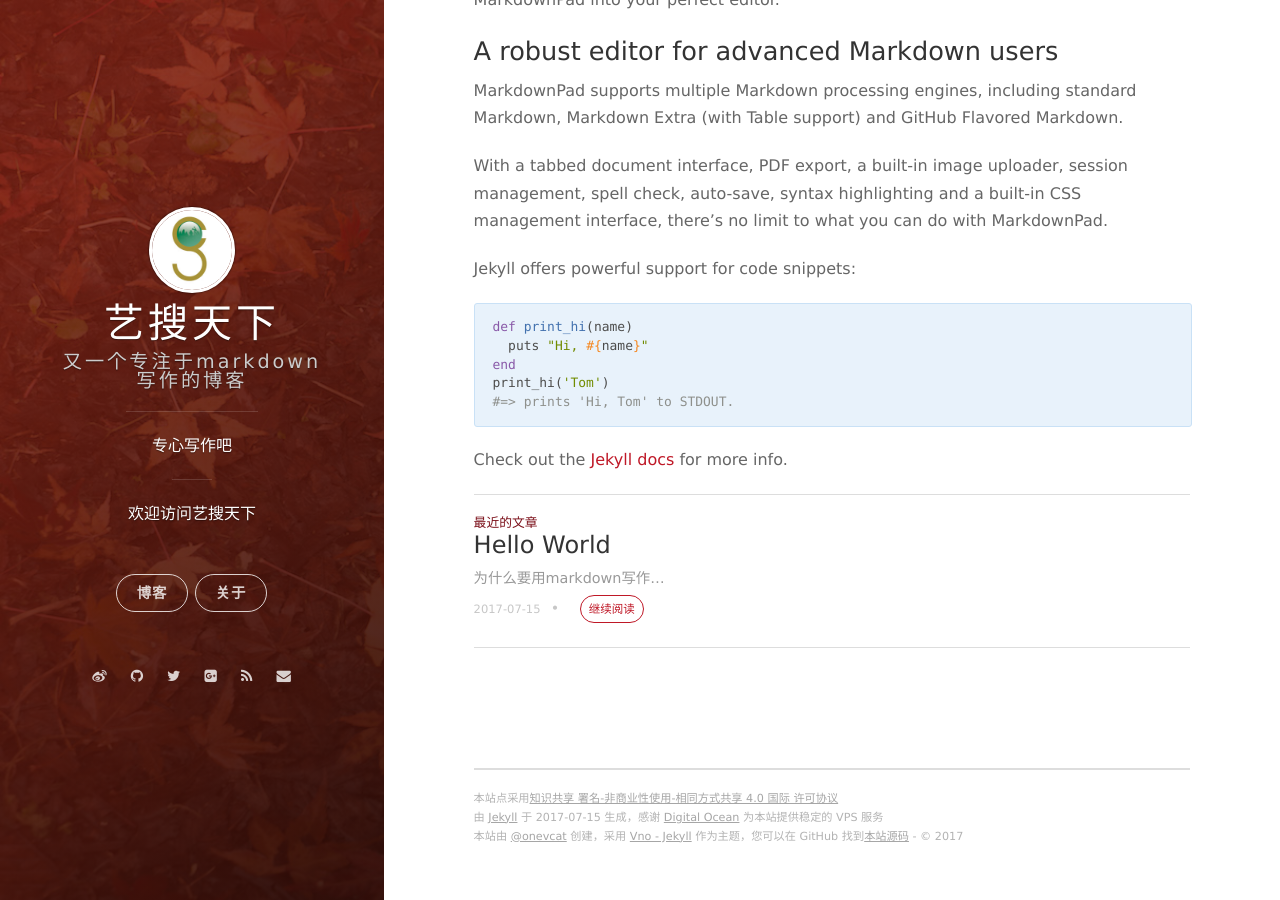
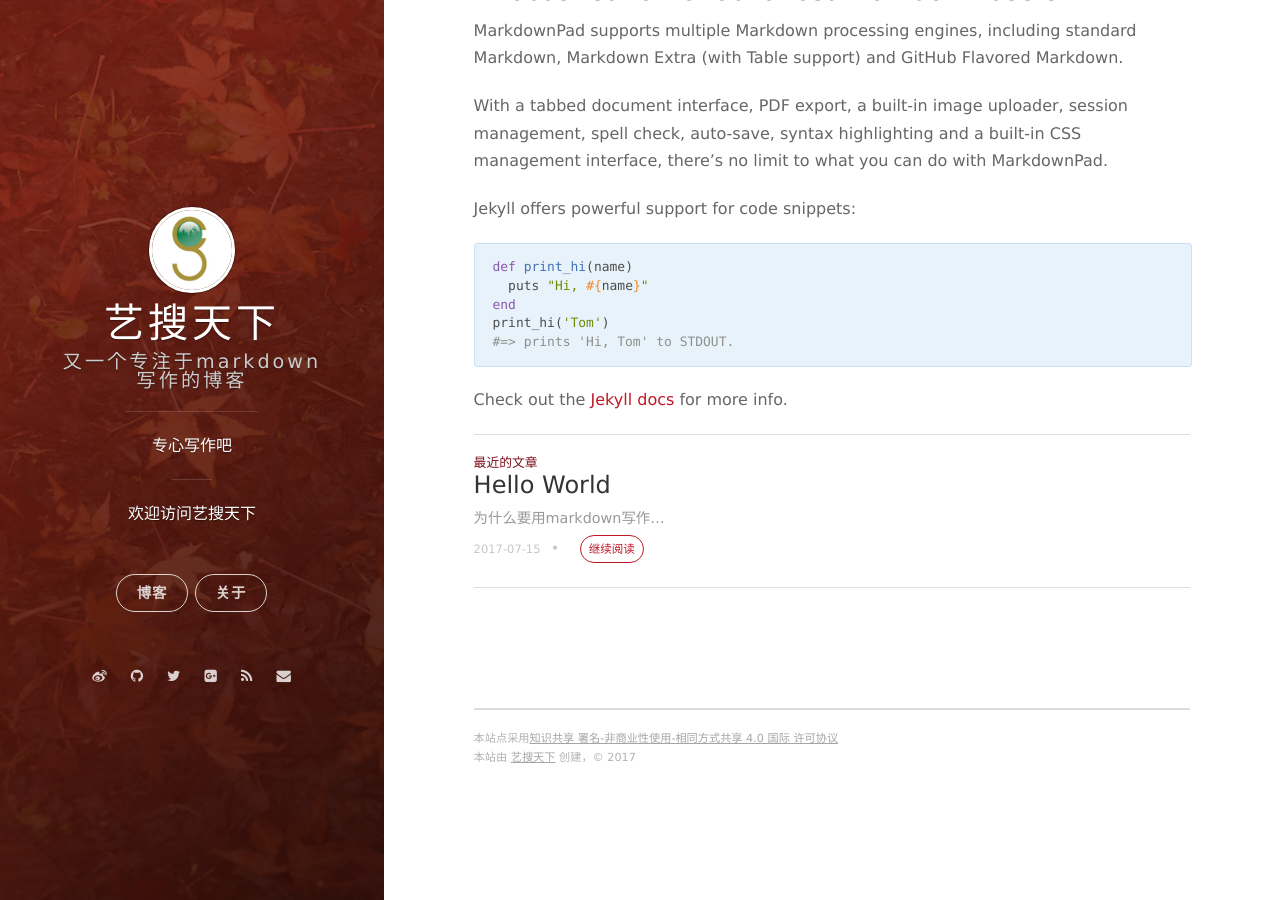
Before and after one commit to elesos/elesos_bak.github.io, a Jekyll site: the page built from _posts/2017-07-14-markdownpad.md, in a window 1280 px wide and 900 px high, scrolled down 827 px. Built offline with Jekyll 4.4.1, drawn with Linux system fonts in a browser that asks for light colours; nearby versions of some CDN libraries; comment, search, counter and statistics services are not loaded; some of the changed text lies outside the part shown.

Commit message:
modify footer

```diff
--- a/_config.yml
+++ b/_config.yml
@@ -3,7 +3,7 @@ title: 艺搜天下
 subtitle: 又一个专注于markdown写作的博客
 welcome_message: <a href="http://www.elesos.com" target="_blank">欢迎访问艺搜天下</a>
 description: 专心写作吧
-creator: <a href="http://onev.cat">@onevcat</a>
+creator: <a href="http://www.elesos.com">艺搜天下</a>
 
 url: "http://vno.onevcat.com"
 
--- a/_includes/footer.html
+++ b/_includes/footer.html
@@ -1,7 +1,6 @@
 <section class="footer">
     <footer>
     	<span class="footer__copyright">本站点采用<a href="http://creativecommons.org/licenses/by-nc-sa/4.0/">知识共享 署名-非商业性使用-相同方式共享 4.0 国际 许可协议</a></span>
-        <span class="footer__copyright">由 <a href="https://jekyllrb.com">Jekyll</a> 于 {{ site.time | date: "%F" }} 生成，感谢 <a href="https://www.digitalocean.com/?refcode=30ed2d146762">Digital Ocean</a> 为本站提供稳定的 VPS 服务</span>
-        <span class="footer__copyright">本站{% if site.creator %}由 {{site.creator}} 创建，{% endif %}采用 <a href="https://github.com/onevcat/vno-jekyll">Vno - Jekyll</a> 作为主题，您可以在 GitHub 找到<a href="https://github.com/onevcat/OneV-s-Den">本站源码</a> - &copy; {{site.time | date: "%Y"}}</span>
+        <span class="footer__copyright">本站{% if site.creator %}由 {{site.creator}} 创建，{% endif %}&copy; {{site.time | date: "%Y"}}</span>
     </footer>
 </section>
```
Also changed, not shown: _posts/2017-07-14-markdownpad.md (+0 -2 lines).
